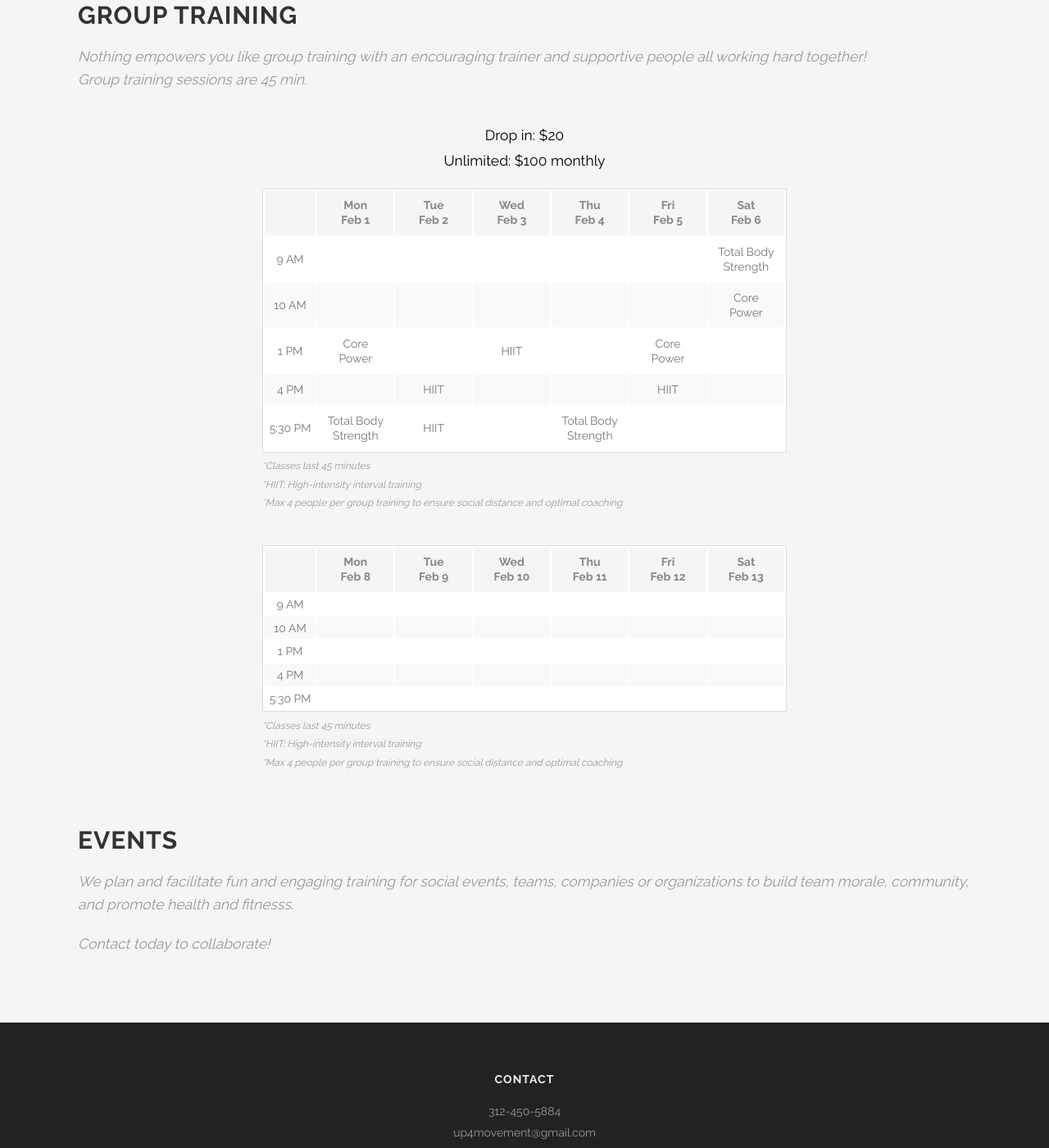
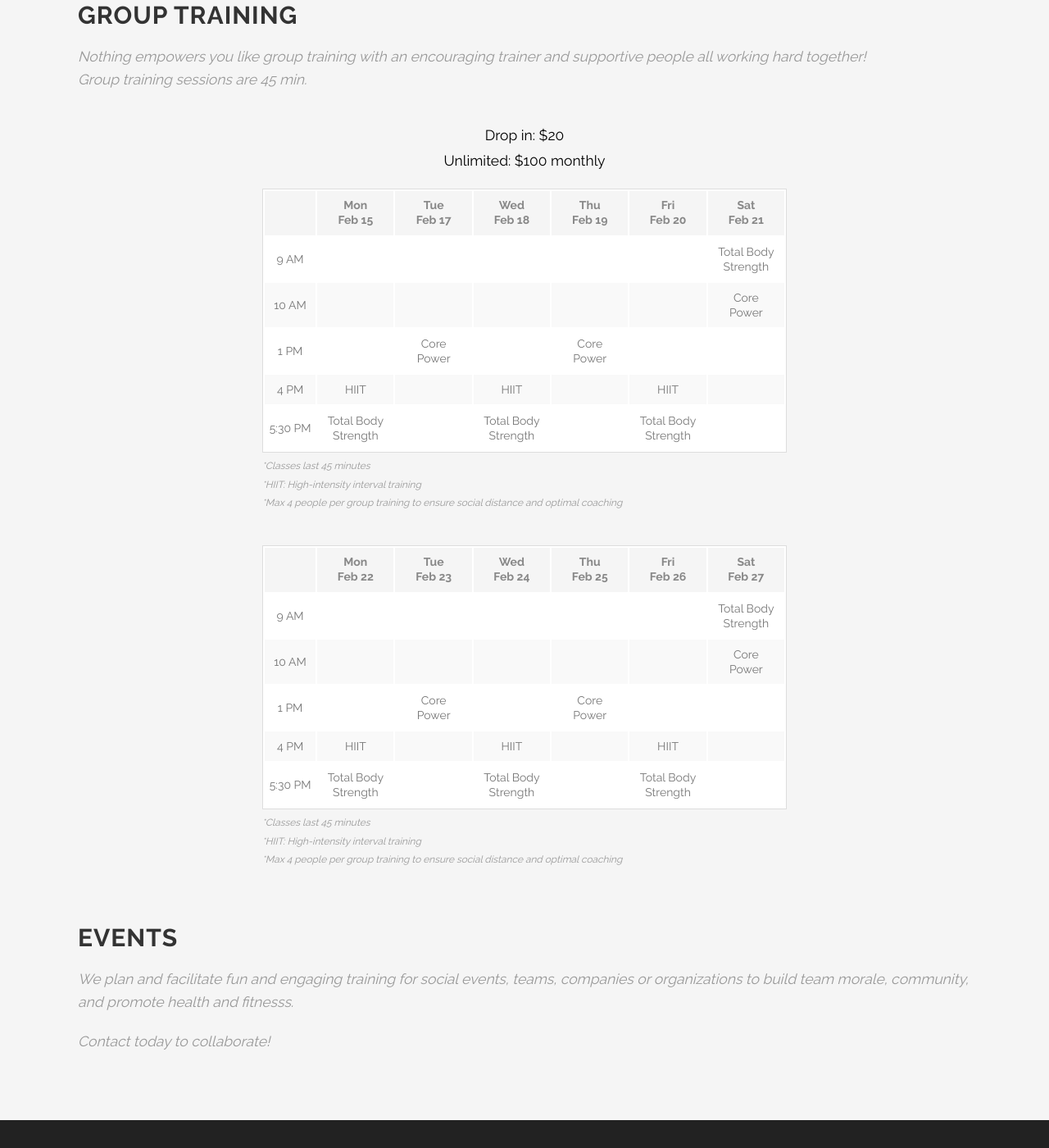
Before and after one commit to up4movement/up4movement.github.io, a Jekyll site: the page built from services.html, in a window 1280 px wide and 1400 px high, scrolled down 1042 px. Shown: the whole window at 82% size. Built offline with Jekyll 4.4.1, drawn with Linux system fonts in a browser that asks for light colours; some of the changed text lies outside the part shown.

Commit message:
updated email

```diff
--- a/_includes/footer.html
+++ b/_includes/footer.html
@@ -47,7 +47,7 @@
       <h4>Contact</h4>
       <ul>
         <li>312-450-5884</li>
-        <li><a href='mailto:up4movement@gmail.com'>up4movement@gmail.com</a></li>
+        <li><a href='mailto:katrina@up4movement.com'>katrina@up4movement.com</a></li>
         <li>617 Franklin St Suite 4, Michigan City, IN 46360
         </li>
       </ul>
--- a/contact.html
+++ b/contact.html
@@ -74,8 +74,10 @@ section_id: contact
         <h4>Phone:</h4>
         <p style="color: #999">312-450-5884</p>
         <h4>Email:</h4>
-        <a href="mailto:up4movement@gmail.com" style="color: #9c9c9c"
-          >up4movement@gmail.com</a
+        <a
+          href="mailto:katrina@up4movement.com"
+          style="color: #9c9c9c"
+          >katrina@up4movement.com</a
         >
         <div class="spacing"></div>
         <iframe
--- a/services.html
+++ b/services.html
@@ -155,27 +155,27 @@ classes:
             <th class="hours"></th>
             <th>
               Mon <br />
-              Feb 1
+              Feb 15
             </th>
             <th>
               Tue <br />
-              Feb 2
+              Feb 17
             </th>
             <th>
               Wed <br />
-              Feb 3
+              Feb 18
             </th>
             <th>
               Thu <br />
-              Feb 4
+              Feb 19
             </th>
             <th>
               Fri <br />
-              Feb 5
+              Feb 20
             </th>
             <th>
               Sat <br />
-              Feb 6
+              Feb 21
             </th>
           </tr>
         </thead>
@@ -224,15 +224,15 @@ classes:
               <span class="number-raise">1</span> PM
             </td>
             <!--Monday -->
+            <td></td>
+            <!--Tuesday -->
             <td>Core Power</td>
-            <!--Tuesday -->
+            <!--Wednesday -->
             <td></td>
-            <!--Wednesday -->
-            <td>HIIT</td>
             <!--Thursday -->
+            <td>Core Power</td>
+            <!--Friday -->
             <td></td>
-            <!--Friday -->
-            <td>Core Power</td>
             <!--Saturday -->
             <td></td>
           </tr>
@@ -243,11 +243,11 @@ classes:
               <span class="number-raise">4</span> PM
             </td>
             <!--Monday -->
+            <td>HIIT</td>
+            <!--Tuesday -->
             <td></td>
-            <!--Tuesday -->
+            <!--Wednesday -->
             <td>HIIT</td>
-            <!--Wednesday -->
-            <td></td>
             <!--Thursday -->
             <td></td>
             <!--Friday -->
@@ -268,13 +268,13 @@ classes:
             <!--Monday -->
             <td>Total Body Strength</td>
             <!--Tuesday -->
-            <td>HIIT</td>
+            <td></td>
             <!--Wednesday -->
+            <td>Total Body Strength</td>
+            <!--Thursday -->
             <td></td>
-            <!--Thursday -->
+            <!--Friday -->
             <td>Total Body Strength</td>
-            <!--Friday -->
-            <td></td>
             <!--Saturday -->
             <td></td>
           </tr>
@@ -304,30 +304,31 @@ classes:
             <th class="hours"></th>
             <th>
               Mon <br />
-              Feb 8
+              Feb 22
             </th>
             <th>
               Tue <br />
-              Feb 9
+              Feb 23
             </th>
             <th>
               Wed <br />
-              Feb 10
+              Feb 24
             </th>
             <th>
               Thu <br />
-              Feb 11
+              Feb 25
             </th>
             <th>
               Fri <br />
-              Feb 12
+              Feb 26
             </th>
             <th>
               Sat <br />
-              Feb 13
+              Feb 27
             </th>
           </tr>
         </thead>
+
         <tbody>
           <tr>
             <!-- 9-9:45 AM -->
@@ -345,7 +346,7 @@ classes:
             <!--Friday -->
             <td></td>
             <!--Saturday -->
-            <td></td>
+            <td>Total Body Strength</td>
           </tr>
 
           <tr>
@@ -364,7 +365,7 @@ classes:
             <!-- Friday -->
             <td></td>
             <!--Saturday -->
-            <td></td>
+            <td>Core Power</td>
           </tr>
 
           <tr>
@@ -375,11 +376,11 @@ classes:
             <!--Monday -->
             <td></td>
             <!--Tuesday -->
-            <td></td>
+            <td>Core Power</td>
             <!--Wednesday -->
             <td></td>
             <!--Thursday -->
-            <td></td>
+            <td>Core Power</td>
             <!--Friday -->
             <td></td>
             <!--Saturday -->
@@ -392,15 +393,15 @@ classes:
               <span class="number-raise">4</span> PM
             </td>
             <!--Monday -->
-            <td></td>
+            <td>HIIT</td>
             <!--Tuesday -->
             <td></td>
             <!--Wednesday -->
-            <td></td>
+            <td>HIIT</td>
             <!--Thursday -->
             <td></td>
             <!--Friday -->
-            <td></td>
+            <td>HIIT</td>
             <!--Saturday -->
             <td></td>
           </tr>
@@ -415,15 +416,15 @@ classes:
             </td>
 
             <!--Monday -->
-            <td></td>
+            <td>Total Body Strength</td>
             <!--Tuesday -->
             <td></td>
             <!--Wednesday -->
-            <td></td>
+            <td>Total Body Strength</td>
             <!--Thursday -->
             <td></td>
             <!--Friday -->
-            <td></td>
+            <td>Total Body Strength</td>
             <!--Saturday -->
             <td></td>
           </tr>
```
Also changed, not shown: 10 other files.
